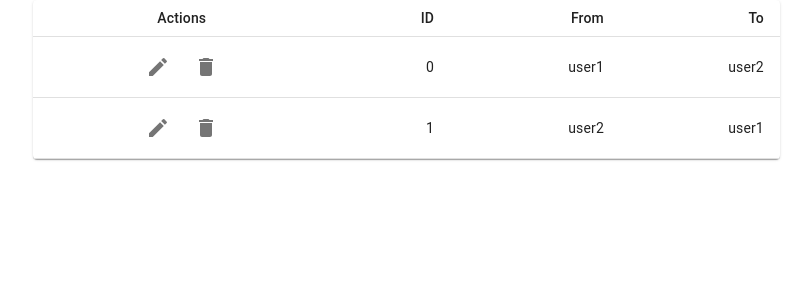
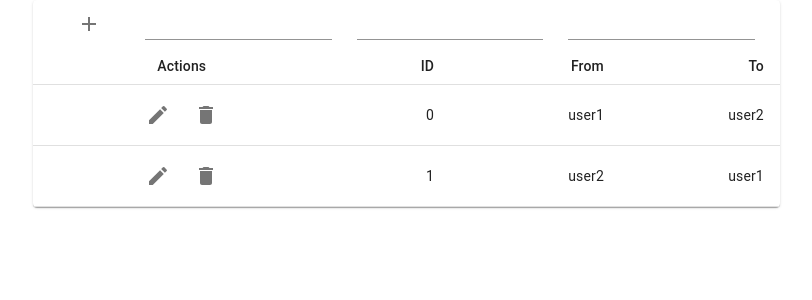
Before and after one commit to Falanke21/REM-demo-website, a React (Create React App) app in the folder fgnb/: page /admindash in a window 1280 px wide. Shown: the top 300 px of the page, without its empty margins (429-1241 px from the left). Built offline with nearby package versions, Linux system fonts and the light colour scheme.

Commit message:
Implemented add transaction functionality

```diff
--- a/fgnb/src/TransactionList.js
+++ b/fgnb/src/TransactionList.js
@@ -1,5 +1,5 @@
 import React from 'react';
-import { Table, TableHead, TableBody, TableRow, TableCell, IconButton } from '@material-ui/core';
+import { Grid, Table, TableHead, TableBody, TableRow, TableCell, IconButton, Icon, Input } from '@material-ui/core';
 import AddIcon from '@material-ui/icons/Add';
 
 import Transaction from './Transaction.js';
@@ -12,6 +12,9 @@ class TransactionList extends React.Component {
   constructor() {
     super();
     this.state = {
+      id: "",
+      from: "",
+      to: "",
       data: [
         createTranx(0, "user1", "user2"),
         createTranx(1, "user2", "user1")
@@ -20,7 +23,17 @@ class TransactionList extends React.Component {
   }
 
   addTransaction = () => {
-
+    let transactions = this.state.data;
+    if (transactions.filter((t) => {
+      return t.id === this.state.id;
+    }).length > 0) {
+      alert("Invalid ID");
+    } else {
+      transactions.push(createTranx(this.state.id, this.state.from, this.state.to));
+      this.setState({
+        data: transactions
+      });
+    }
   };
 
   updateTransaction = (transaction, id, from, to) => {
@@ -49,9 +62,56 @@ class TransactionList extends React.Component {
     });
   };
 
+  handleChange = (event) => {
+    const target = event.target;
+    const name = target.name;
+    const value = target.value;
+
+    this.setState({
+      [name]: value
+    });
+  }
+
   render() {
     const transactionList = this.state.data;
     return (
+      <div>
+        <Grid
+          container
+          direction='row'
+          justify='space-evenly'
+          alignItems='center'
+        >
+          <Grid item xs={1}>
+            <IconButton onClick={this.addTransaction}>
+              <AddIcon/>
+            </IconButton>
+          </Grid>
+          <Grid item xs={3}>
+            <Input
+              name='id'
+              value={this.state.id}
+              onChange={this.handleChange}
+              type='number'
+            />
+          </Grid>
+          <Grid item xs={3}>
+            <Input
+              name='from'
+              value={this.state.from}
+              onChange={this.handleChange}
+              type='text'
+            />
+          </Grid>
+          <Grid item xs={3}>
+            <Input
+              name='to'
+              value={this.state.to}
+              onChange={this.handleChange}
+              type='text'
+            />
+          </Grid>
+        </Grid>
         <Table size='small'>
           <TableHead>
             <TableRow>
@@ -76,6 +136,7 @@ class TransactionList extends React.Component {
             }
           </TableBody>
         </Table>
+      </div>
     );
   }
 }
```
Lines whose indentation alone changed are shown as unchanged.
